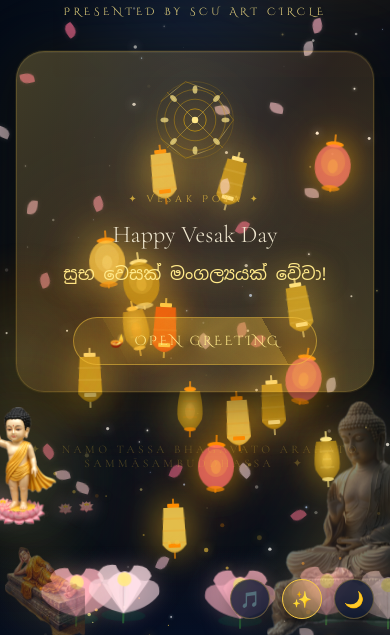
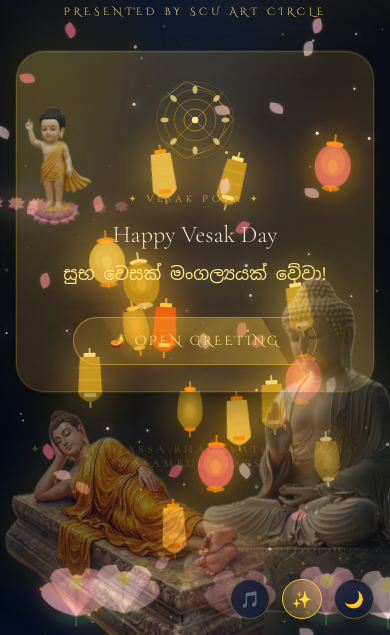
Before and after one commit to shlezorg/Vesak, a plain HTML site: page index.html in a window 390 px wide. Shown: the part 209-844 px from the top of the page. Drawn offline with nearby package versions, Linux system fonts and the light colour scheme.

Commit message:
update2 css

```diff
--- a/style.css
+++ b/style.css
@@ -1056,7 +1056,7 @@ body {
 
   .birth-decoration {
     left: 10px;
-    bottom: 180px;
+    bottom: 400px;
   }
 
   .birth-img {
@@ -1064,8 +1064,9 @@ body {
   }
 
   .parinirvana-decoration {
-    height: clamp(160px, 22vh, 280px);
+    height: clamp(460px, 22vh, 280px);
     left: 10px;
+    bottom: -100px;
   }
 
   .logo-container {
@@ -1117,7 +1118,7 @@ body {
 
   /* Buddha: smaller, stays far right, doesn't bleed over card */
   .buddha-decoration {
-    height: clamp(200px, 36vh, 340px);
+    height: clamp(400px, 36vh, 340px);
     right: -50px;
     bottom: -10px;
     opacity: 0.55; /* fade back so card is clearly primary */
@@ -1126,7 +1127,7 @@ body {
   /* Baby Siddhartha: tuck into bottom-left corner */
   .birth-decoration {
     left: -10px;
-    bottom: 130px;
+    bottom: 370px;
   }
 
   .birth-img {
@@ -1135,9 +1136,9 @@ body {
 
   /* Parinirvana: very small on mobile */
   .parinirvana-decoration {
-    height: clamp(100px, 14vh, 160px);
+    height: clamp(450px, 14vh, 160px);
     left: 5px;
-    bottom: -10px;
+    bottom: -100px;
     opacity: 0.55;
   }
 
@@ -1185,14 +1186,16 @@ body {
   }
 
   .buddha-decoration {
-    height: clamp(160px, 28vh, 260px);
+    height: clamp(360px, 28vh, 260px);
     right: -55px;
     opacity: 0.45;
   }
 
   .birth-decoration {
     left: -15px;
-    bottom: 100px;
+    bottom: 400px;
+    left: 20px;
+    opacity: 0.6;
   }
 
   .birth-img {
@@ -1200,8 +1203,9 @@ body {
   }
 
   .parinirvana-decoration {
-    height: clamp(80px, 11vh, 120px);
+    height: clamp(300px, 11vh, 120px);
     opacity: 0.45;
+    bottom:-80px;
   }
 
   .blt { font-size: 0.85rem; }
```
